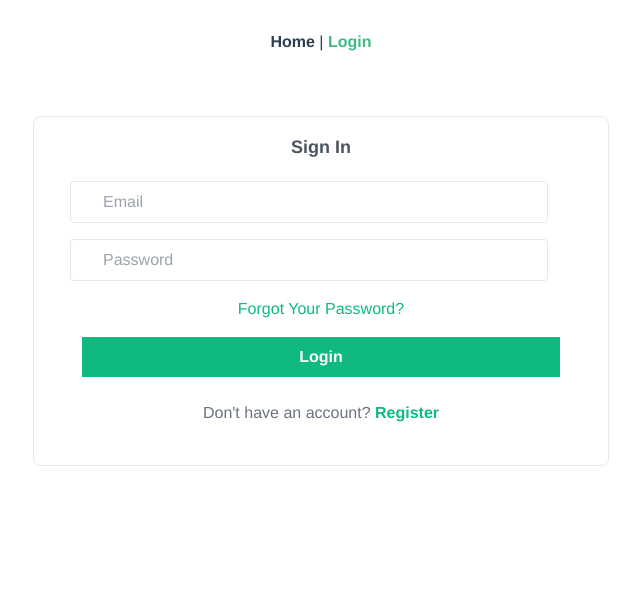
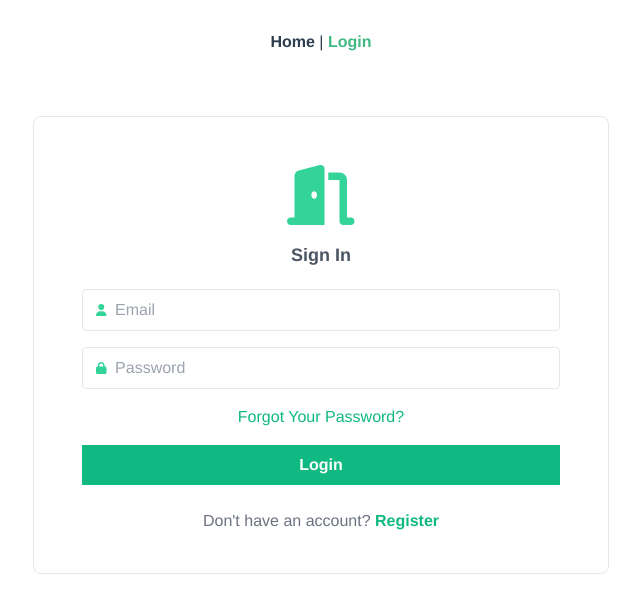
Before and after one commit to isoment/gympilot, a Vue app in the folder vue/: page /login in a window 1280 px wide. Shown: the top 612 px of the page, without its empty margins (319-959 px from the left). Built offline with nearby package versions, Linux system fonts and the light colour scheme; no server answers.

Commit message:
Add fontawesome and improve login form

```diff
--- a/vue/package.json
+++ b/vue/package.json
@@ -10,6 +10,9 @@
     "test:watch": "vue-cli-service test:unit --watch"
   },
   "dependencies": {
+    "@fortawesome/fontawesome-svg-core": "^6.2.1",
+    "@fortawesome/free-solid-svg-icons": "^6.2.1",
+    "@fortawesome/vue-fontawesome": "^3.0.0-5",
     "autoprefixer": "^10",
     "axios": "^1.2.0",
     "core-js": "^3.8.3",
--- a/vue/src/main.ts
+++ b/vue/src/main.ts
@@ -2,12 +2,36 @@ import { createApp } from "vue";
 import App from "@/App.vue";
 import "./assets/tailwind.css";
 
-import axios from "axios";
 import router from "./router";
 import store from "./store";
+
+/*********************************
+ * Import axios and set defaults *
+ ********************************/
+import axios from "axios";
 axios.defaults.headers.common["X-Requested-With"] = "XMLHttpRequest";
 // axios.defaults.headers.common["Content-Type"] = "application/json";
 // axios.defaults.headers.common["Accept"] = "application/json";
 axios.defaults.withCredentials = true;
 
-createApp(App).use(store).use(router).mount("#app");
+/***************************************************
+ * Import the font awesome library modules we need *
+ **************************************************/
+import { FontAwesomeIcon } from "@fortawesome/vue-fontawesome";
+import { library } from "@fortawesome/fontawesome-svg-core";
+import {
+  faDoorOpen,
+  faLock,
+  faSpinner,
+  faUser,
+} from "@fortawesome/free-solid-svg-icons";
+library.add(faUser);
+library.add(faLock);
+library.add(faDoorOpen);
+library.add(faSpinner);
+
+createApp(App)
+  .component("font-awesome-icon", FontAwesomeIcon)
+  .use(store)
+  .use(router)
+  .mount("#app");
--- a/vue/src/views/auth/LoginView.vue
+++ b/vue/src/views/auth/LoginView.vue
@@ -3,19 +3,25 @@
     <form
       class="w-full md:w-1/2 max-w-xl bg-white lg:border border-cool-gray-300 rounded-lg"
     >
-      <!-- <div class="flex font-bold justify-center mb-3 lg:mb-4 lg:mt-12">
-        <router-link :to="{ name: 'main-page' }">
-          <i class="fas fa-car text-7xl text-emerald-400"></i>
-        </router-link>
-      </div> -->
+      <div class="flex font-bold justify-center mb-3 lg:mb-4 lg:mt-12">
+        <a href="#">
+          <font-awesome-icon
+            :icon="['fa', 'door-open']"
+            class="text-6xl text-emerald-400"
+          >
+          </font-awesome-icon>
+        </a>
+      </div>
       <div class="px-12 pb-10">
         <h2 class="font-bold text-lg mb-5 text-gray-600 mt-4">Sign In</h2>
         <!-- Email -->
         <div class="w-full mb-4">
           <div class="flex items-center">
-            <i
-              class="ml-3 fill-current text-emerald-400 text-xs z-10 fas fa-user"
-            ></i>
+            <font-awesome-icon
+              :icon="['fa', 'user']"
+              class="input-icons fill-current text-emerald-400 text-xs z-10"
+            >
+            </font-awesome-icon>
             <input
               v-model="loginForm.email"
               type="email"
@@ -28,9 +34,10 @@
         <!-- Password -->
         <div class="w-full mb-4">
           <div class="flex items-center">
-            <i
-              class="ml-3 fill-current text-emerald-400 text-xs z-10 fas fa-lock"
-            ></i>
+            <font-awesome-icon
+              :icon="['fa', 'lock']"
+              class="input-icons fill-current text-emerald-400 text-xs z-10"
+            ></font-awesome-icon>
             <input
               v-model="loginForm.password"
               name="password"
@@ -51,21 +58,19 @@
         </div>
         <!-- Button -->
         <div class="mt-4">
-          <!-- <button
+          <button
             class="text-white font-bold bg-emerald-500 hover:bg-emerald-400 transition-all duration-200 focus:outline-none py-2 px-4 w-full"
             :disabled="loading"
-            @click.prevent="login"
+            @click.prevent="login()"
           >
             <span v-if="!loading">Login</span>
             <span v-if="loading"
-              ><i class="fas fa-spinner fa-spin"></i> Login...
+              ><font-awesome-icon
+                :icon="['fa', 'spinner']"
+                class="animate-spin mr-1"
+              ></font-awesome-icon>
+              Login...
             </span>
-          </button> -->
-          <button
-            class="text-white font-bold bg-emerald-500 hover:bg-emerald-400 transition-all duration-200 focus:outline-none py-2 px-4 w-full"
-            @click.prevent="login()"
-          >
-            Login
           </button>
         </div>
         <!-- Register -->
@@ -96,6 +101,7 @@ export default defineComponent({
       email: "",
       password: "",
     });
+    let loading = ref(false);
 
     // Get the CSRF token from sanctum
     const sanctumToken = async () => {
@@ -108,6 +114,7 @@ export default defineComponent({
 
     // Login to the application
     const login = async () => {
+      loading.value = true;
       try {
         let response = await axios.post(
           `http://localhost/api/login`,
@@ -117,13 +124,20 @@ export default defineComponent({
       } catch (err) {
         console.log(err);
       }
+      loading.value = false;
     };
 
     onMounted(() => {
       sanctumToken();
     });
 
-    return { loginForm, login };
+    return { loginForm, login, loading };
   },
 });
 </script>
+
+<style scoped>
+.input-icons {
+  margin-left: 0.85rem;
+}
+</style>
```
Also changed, not shown: 1 other file (tests, documents, lock files or other folders).
